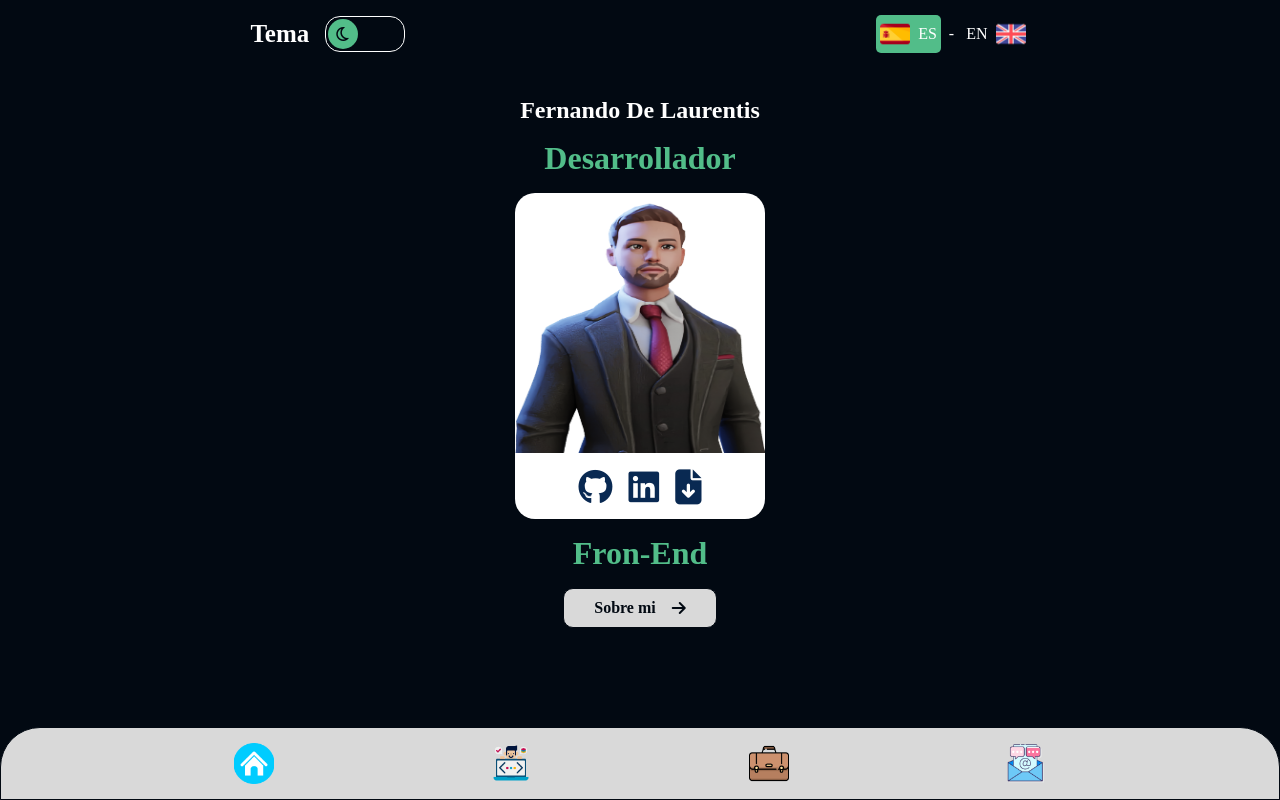
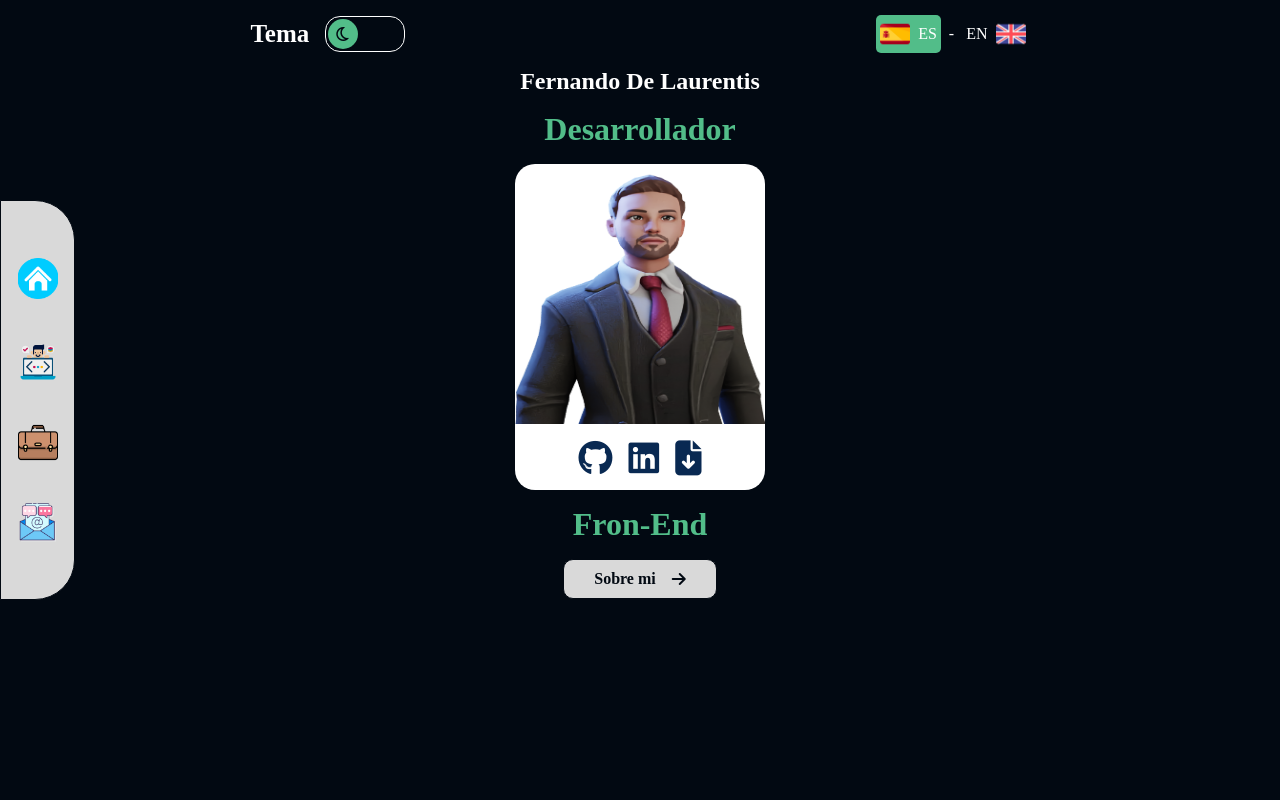
Before and after one commit to Fdlaurentis/Portafolio, a React (Vite) app: page / in a window 1280 px wide. Built offline with nearby package versions, Linux system fonts and the light colour scheme; a web font is replaced by a local one.

Commit message:
Retouching

```diff
--- a/src/App.css
+++ b/src/App.css
@@ -86,7 +86,7 @@
   flex-direction: column;
   align-items: center;
   gap: 1rem;
-  margin-top: .3in;
+  margin: .3in 0;
   padding: 0 30px;
 }
 
@@ -196,3 +196,9 @@
   height: 250px;
   margin-top: 10px;
 }
+
+@media (min-width: 600px) {
+  .main{
+    margin: 0;
+  }
+}
--- a/src/App.jsx
+++ b/src/App.jsx
@@ -1,5 +1,5 @@
 import './App.css'
-import { About, Contact, Home, Portfolio, Stack } from './page'
+import {About, Contact, Home, Portfolio, Stack } from './page'
 import { HashRouter, Route, Routes } from 'react-router-dom'
 import NavBar from './componentes/NavBar/NavBar'
 import { useState } from 'react'
@@ -54,7 +54,7 @@ function App() {
         </div>
         <div className="language">
           <div
-            className= 'contLanguage'
+            className='contLanguage'
             style={{
               background: language && '#52bd89',
               borderRadius: '5px',
--- a/src/componentes/NavBar/NavBar.module.css
+++ b/src/componentes/NavBar/NavBar.module.css
@@ -16,3 +16,17 @@
     width: 40px;
     cursor: pointer;
 }
+
+@media (min-width: 600px) {
+
+    .NavBar{
+        flex-direction: column;
+        left: 0;
+        width: 75px;
+        height: 400px;
+        top: calc((100vh - 400px) / 2);
+        border-top-right-radius: 40px;
+        border-Bottom-right-radius: 40px;
+        border-top-left-radius: 0;
+    }
+}
--- a/src/page/Home.jsx
+++ b/src/page/Home.jsx
@@ -1,13 +1,11 @@
 import foto from '../assets/images/foto.png'
-import github from '../assets/images/github.png'
-import linkedin from '../assets/images/linkedin.png'
-import folder from '../assets/images/folder.png'
 import { useNavigate } from 'react-router-dom'
 
 const Home = ({ theme, language }) => {
 
     const navigate = useNavigate()
     return (
+        <div className="home">
         <div className="main">
             <h2>Fernando De Laurentis</h2>
             <h1>{language.title}</h1>
@@ -39,6 +37,7 @@ const Home = ({ theme, language }) => {
                 <i className="fa-solid fa-arrow-right"></i>
             </div>
         </div>
+        </div>
     )
 }
 export default Home
--- a/src/page/Stack.jsx
+++ b/src/page/Stack.jsx
@@ -10,8 +10,11 @@ const Stack = ({ theme, language }) => {
             >
                 {
                     language?.Stacks.map((stack, index) => (
-                        <div className={theme ? 'divDark' : 'divLigth'}>
-                            <i className={stack.icon} key={index}></i>
+                        <div
+                            className={theme ? 'divDark' : 'divLigth'}
+                            key={index}
+                        >
+                            <i className={stack.icon} ></i>
                             <span>{stack.name}</span>
                         </div>
                     ))
```
